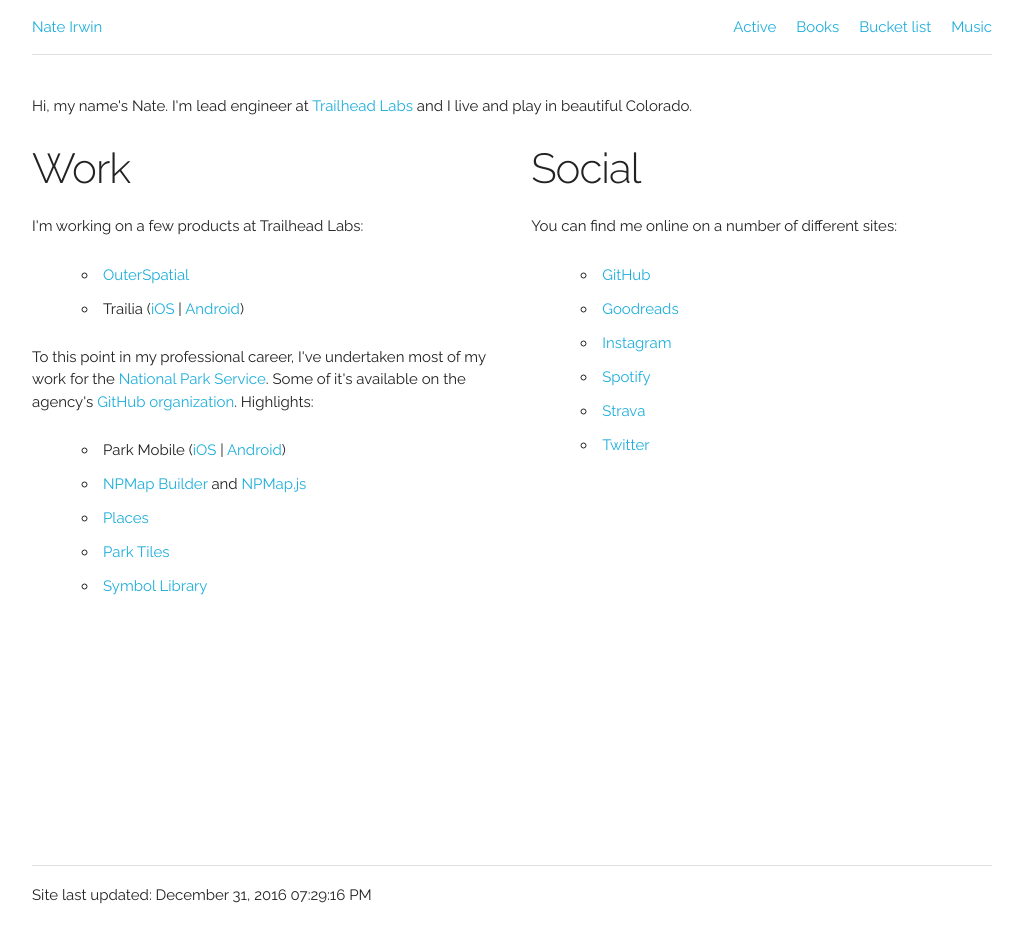
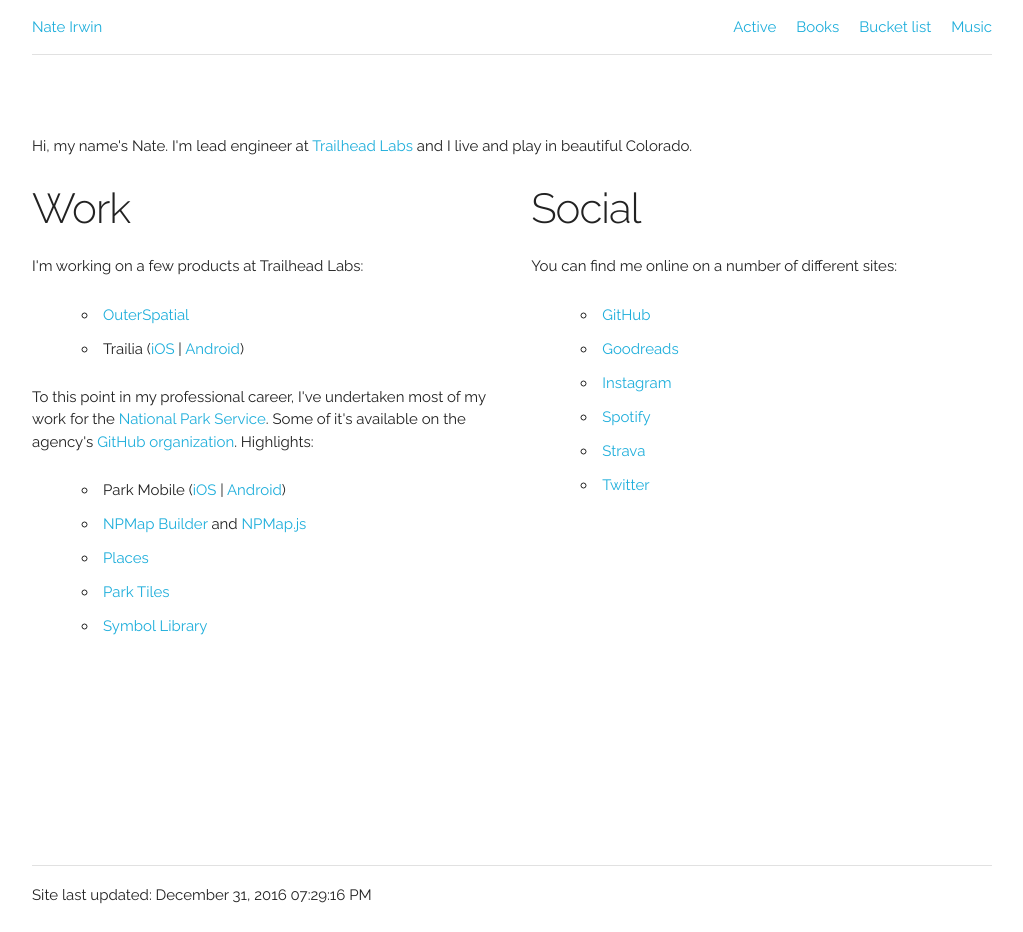
Before and after one commit to irwin-xyz/nate-irwin-xyz, a Jekyll site: the page built from index.html, in a window 1280 px wide. Shown: the whole page, without its empty margins (128-1151 px from the left). Built offline with Jekyll 4.4.1, drawn with Linux system fonts in a browser that asks for light colours.

Commit message:
Clean up padding on landing page

```diff
--- a/index.html
+++ b/index.html
@@ -4,7 +4,7 @@
 
 <div class="row">
   <div class="columns">
-    <p>Hi, my name's Nate. I'm lead engineer at <a href="http://www.trailheadlabs.com/">Trailhead Labs</a> and I live and play in beautiful Colorado.</p>
+    <p style="margin-top:40px;">Hi, my name's Nate. I'm lead engineer at <a href="http://www.trailheadlabs.com/">Trailhead Labs</a> and I live and play in beautiful Colorado.</p>
   </div>
 </div>
 <div class="row">
```
